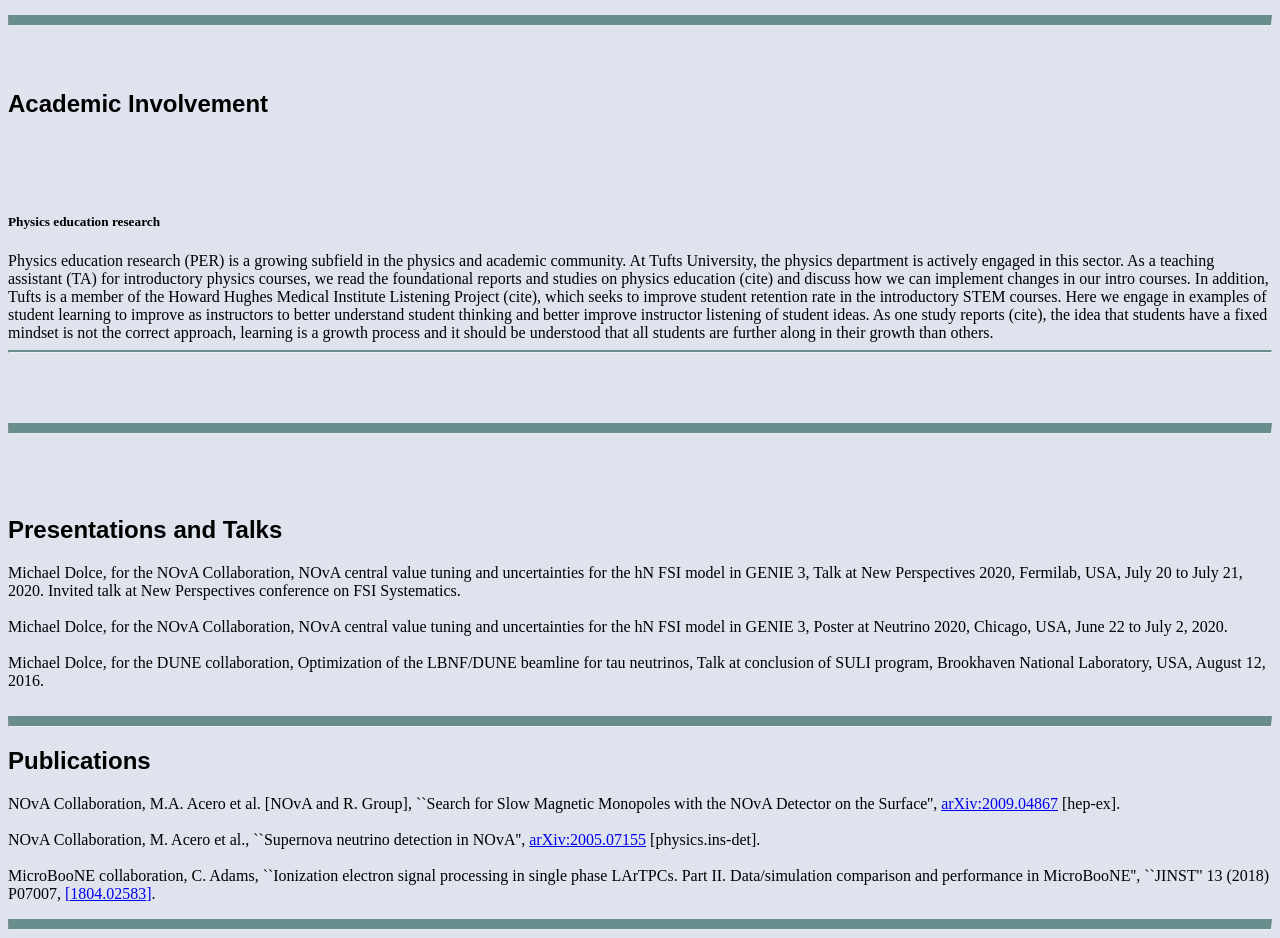
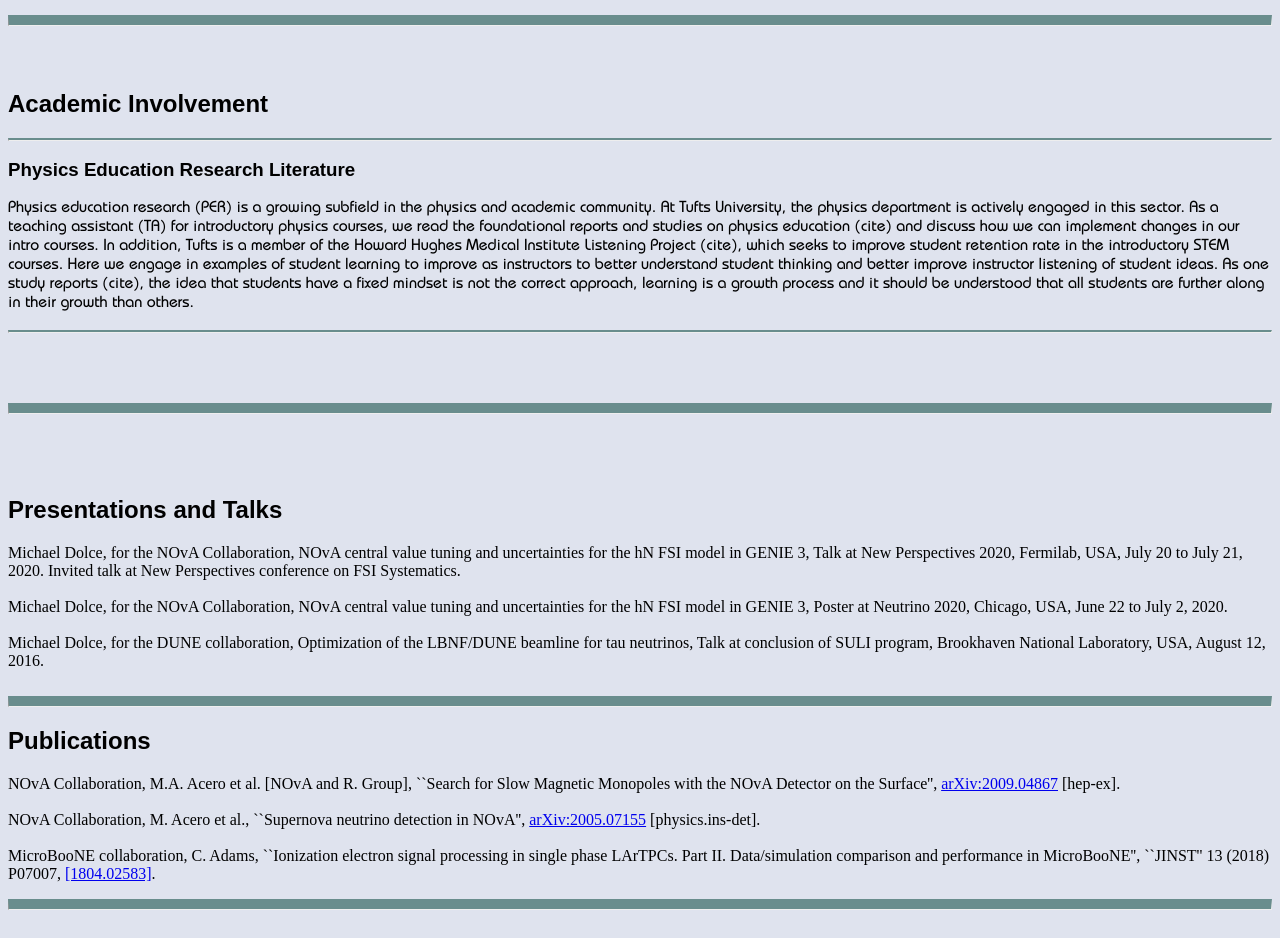
Before and after one commit to mdolce8/MD-Webpage, a website: page docs/index.html in a window 1280 px wide. Shown: the part 2460-3398 px from the top of the page. Drawn offline with Linux system fonts and the light colour scheme.

Commit message:
more lines

```diff
--- a/docs/index.html
+++ b/docs/index.html
@@ -245,11 +245,13 @@ iv. <a href="#nutau-optimization"> Optimization of tau neutrinos in DUNE </a>
 <br> <br>
 <h2> Academic Involvement </h2>
 
-<br> <br> <br>
-<h5> Physics education research </h5>
-Physics education research (PER) is a growing subfield in the physics and academic community. At Tufts University, the physics
-department is actively engaged in this sector. As a teaching assistant (TA) for introductory physics courses, we read the foundational reports and studies
-on physics education (cite) and discuss how we can implement changes in our intro courses.
+<hr class="lineThinBlue">
+
+<h3> Physics Education Research Literature </h3>
+<p>
+    Physics education research (PER) is a growing subfield in the physics and academic community. At Tufts University, the physics
+    department is actively engaged in this sector. As a teaching assistant (TA) for introductory physics courses, we read the foundational reports and studies
+    on physics education (cite) and discuss how we can implement changes in our intro courses.
 
 In addition, Tufts is a member of the Howard Hughes Medical Institute Listening Project (cite), which seeks to improve student
 retention rate in the introductory STEM courses. Here we engage in examples of student learning to improve as instructors
```
